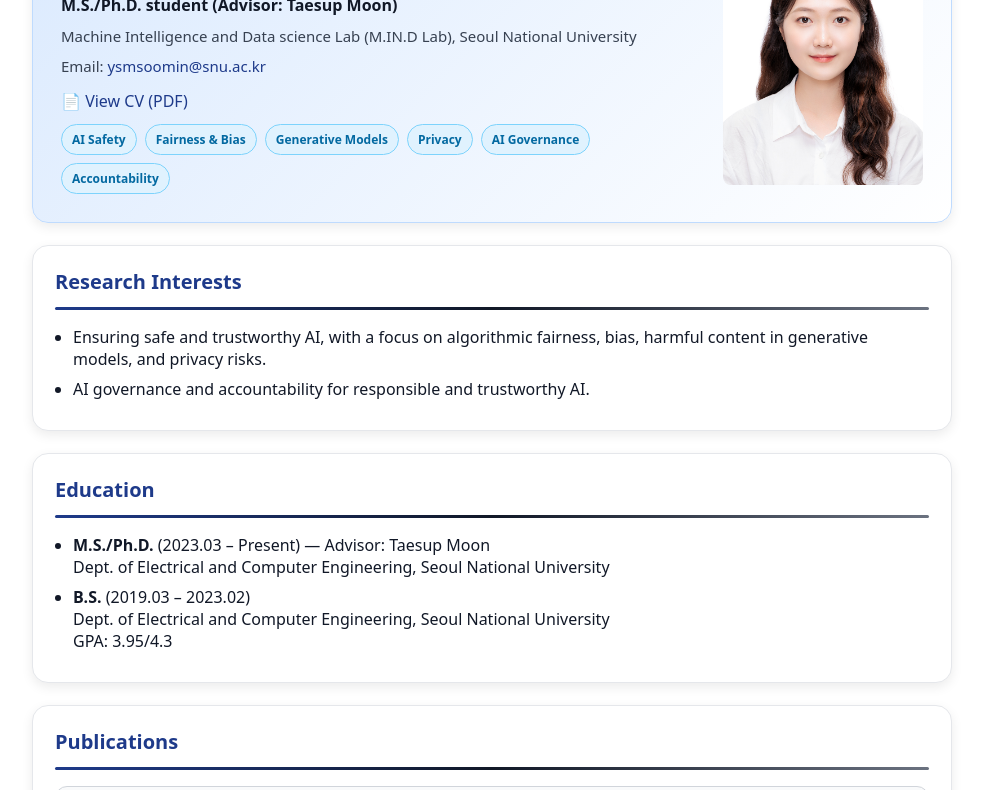
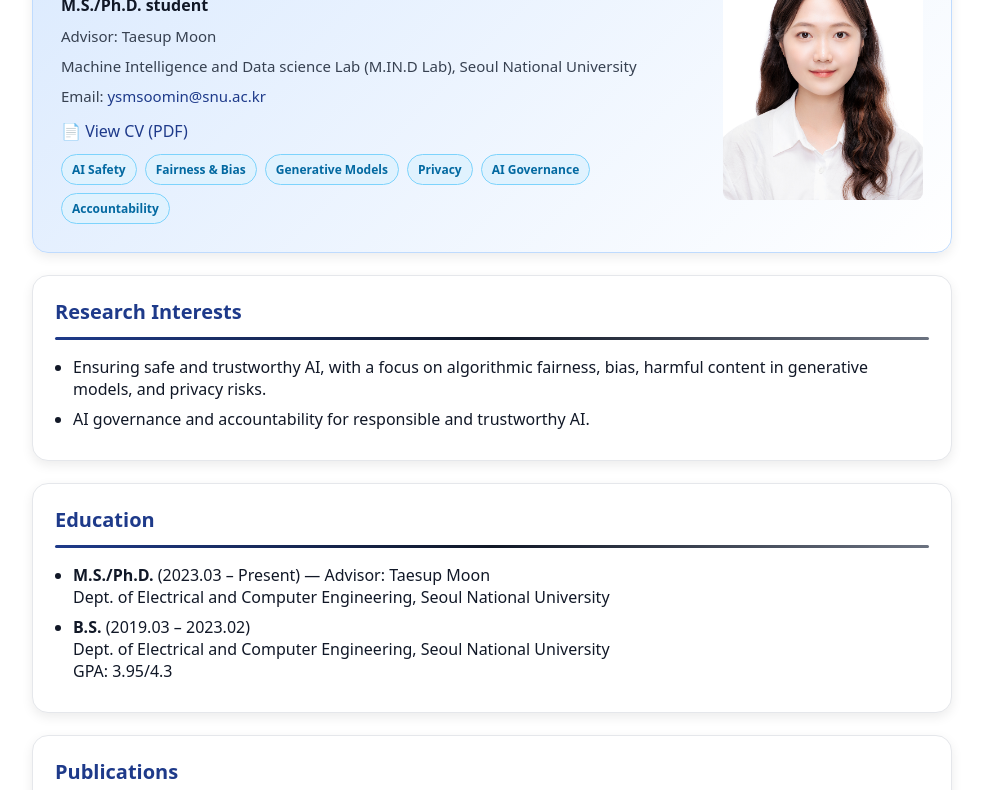
Before and after one commit to sumin-yu/sumin-yu.github.io, a plain HTML site: page index.html in a window 1280 px wide. Shown: the part 144-934 px from the top of the page, without its empty margins (148-1131 px from the left). Drawn offline with Linux system fonts and the light colour scheme.

Commit message:
Update index.html

```diff
--- a/index.html
+++ b/index.html
@@ -75,7 +75,8 @@
   <!-- 왼쪽: 텍스트 -->
   <div style="flex:1;">
     <h1>Sumin Yu</h1>
-    <div class="role">M.S./Ph.D. student (Advisor: Taesup Moon)</div>
+    <div class="role">M.S./Ph.D. student</div>
+    <div class="meta">Advisor: Taesup Moon</div>
     <div class="meta">Machine Intelligence and Data science Lab (M.IN.D Lab), Seoul National University</div>
     <div class="meta">Email: <a href="mailto:ysmsoomin@snu.ac.kr">ysmsoomin@snu.ac.kr</a></div>
     <div style="margin-top:14px; display:flex; flex-direction:column; gap:6px;">
```
